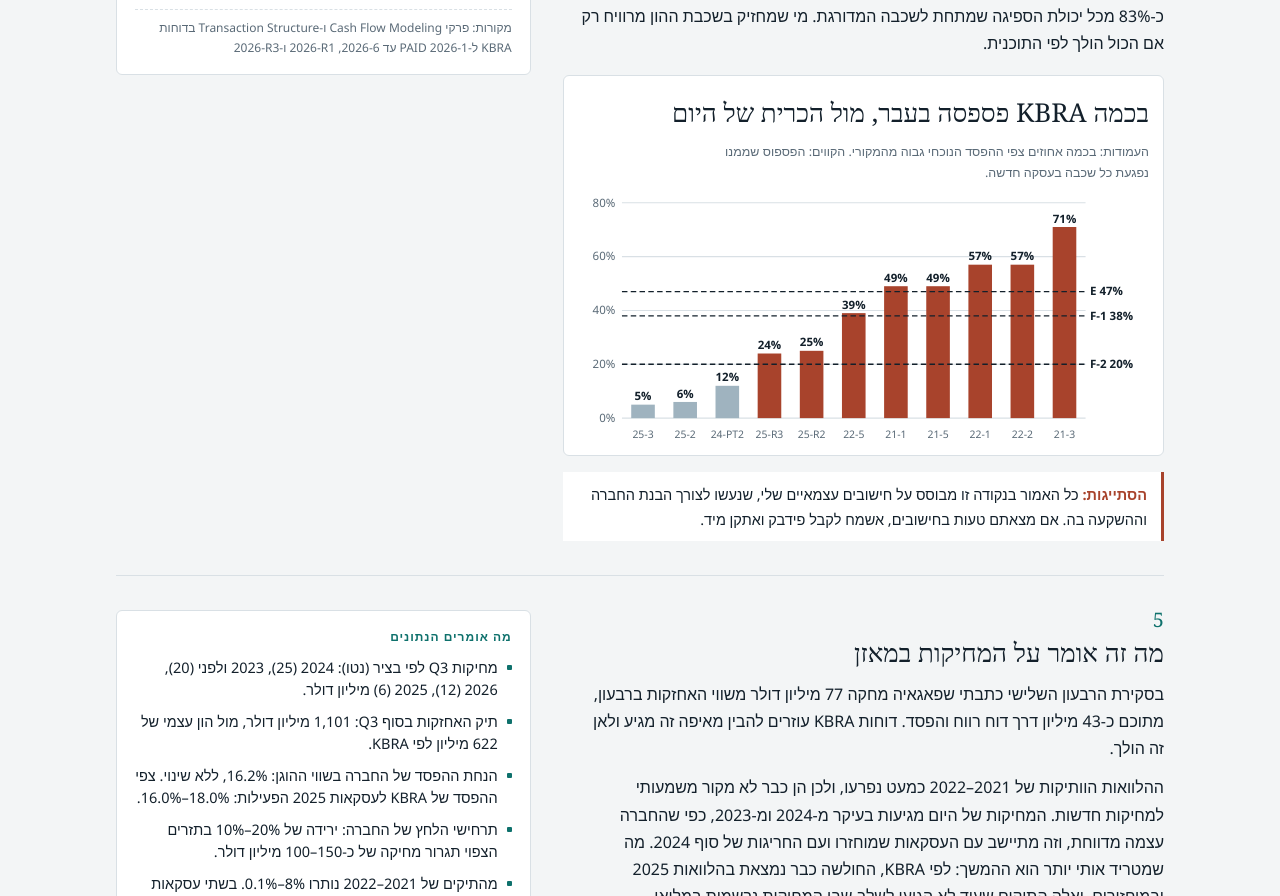
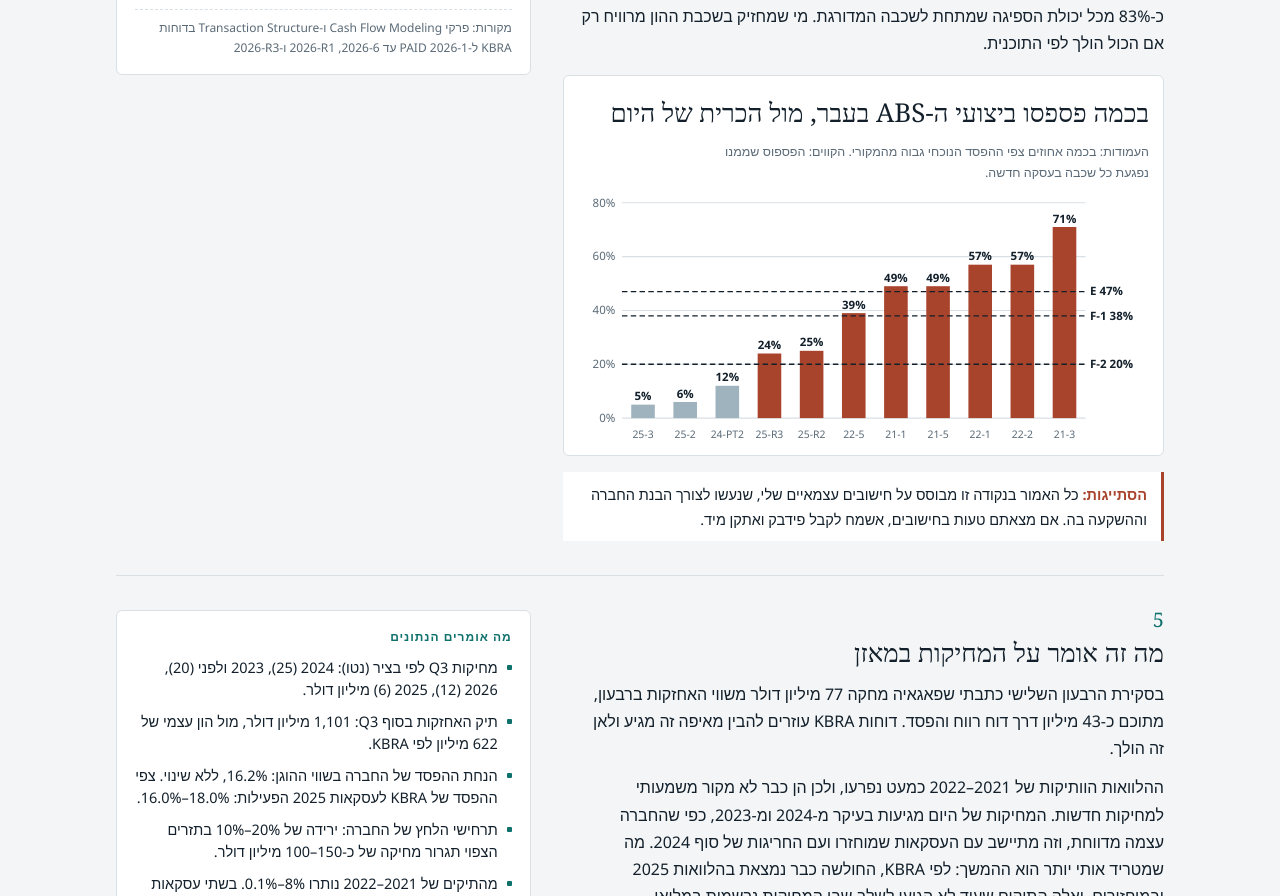
Before and after one commit to ae276/pagaya-q3-2026, a plain HTML site: page kbra/index.html in a window 1280 px wide. Shown: the part 5814-6710 px from the top of the page. Drawn offline with Linux system fonts and the light colour scheme; a web font is replaced by a local one.

Commit message:
KBRA review: rename miss chart title (issuer performance, not KBRA)
Co-Authored-By: Claude Opus 5.5 <noreply@anthropic.com>
Claude-Session: https://claude.ai/code/session_011jL1fRVmGaLsTKVS8s7XdL

```diff
--- a/kbra/index.html
+++ b/kbra/index.html
@@ -395,7 +395,7 @@ svg .sub{font-size:9.5px}
       <p>האם פספוס כזה סביר? בעסקאות המיחזור הוא כבר קרה: הצפי עודכן ב-<span class="n">24%</span> וב-<span class="n">25%</span>. בהלוואות של 2021–2022 הפספוס היה <span class="n">39%–71%</span>, רמה שהייתה פוגעת גם בשכבות שמעל. בעסקאות 2025 הרגילות העדכונים עד כה קטנים, <span class="n">5%–6%</span>, אבל הם רק בתחילת הדרך.</p>
       <p>ומתחת לשכבה הזו יש עוד שכבה אחת, שכבת ההון<sup class="fn"><a href="#g-14" aria-label="הערה 14">14</a></sup>, שסופגת את ההפסד לפני כולם. לה KBRA בכלל לא מחשבת כרית. לפי החישוב שלי, כבר בתרחיש הבסיס של KBRA נצרכים כ-<span class="n">83%</span> מכל יכולת הספיגה שמתחת לשכבה המדורגת. מי שמחזיק בשכבת ההון מרוויח רק אם הכול הולך לפי התוכנית.</p>
       <div class="chart" style="margin-top:18px">
-        <h3>בכמה KBRA פספסה בעבר, מול הכרית של היום</h3>
+        <h3>בכמה פספסו ביצועי ה-ABS בעבר, מול הכרית של היום</h3>
         <p>העמודות: בכמה אחוזים צפי ההפסד הנוכחי גבוה מהמקורי. הקווים: הפספוס שממנו נפגעת כל שכבה בעסקה חדשה.</p>
         <div id="c-miss"></div>
       </div>
```
